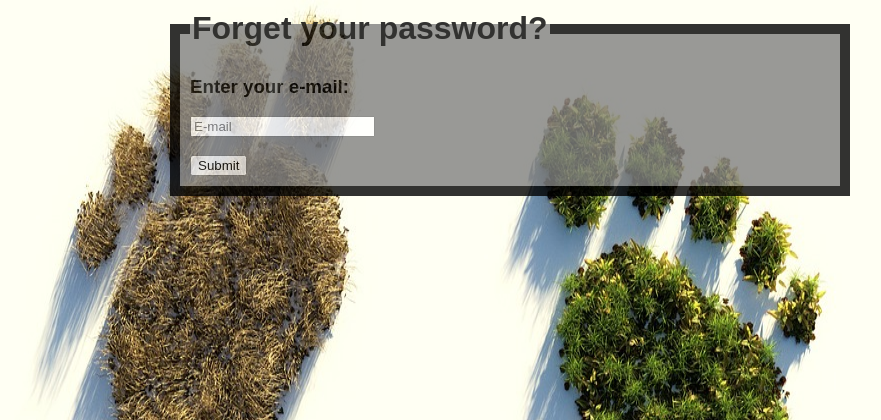
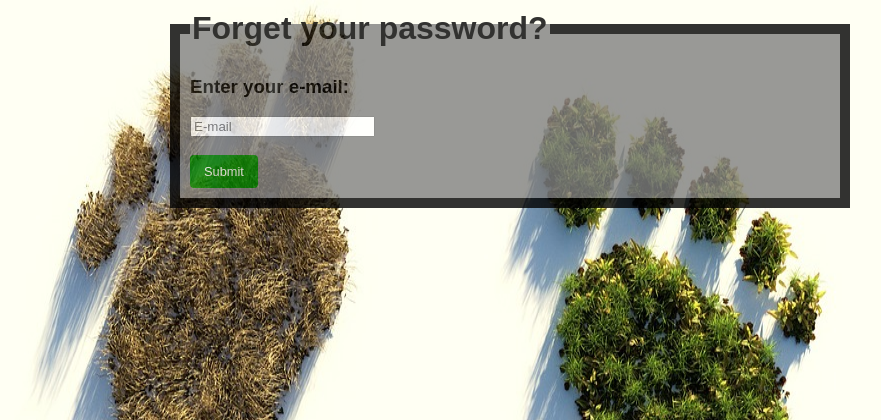
Before and after one commit to Flyingsssnail/INFO30005, a web app: file public/forget.html in a window 1280 px wide. Shown: the top 420 px of the page, without its empty margins (140-1021 px from the left). Run offline with its HTML, style and script files only (its server is not run), Linux system fonts and the light colour scheme.

Commit message:
visual+forget popup

```diff
--- a/public/forget.css
+++ b/public/forget.css
@@ -24,3 +24,12 @@ legend {
     font-weight:800;
     font-size:xx-large;
 }
+
+.btn {
+    background:green;
+    border:0;
+    padding:9px 14px;
+    color:#f3f3f3;
+    border-radius:4px;
+    font-size:0.8em;
+}
--- a/public/forget.html
+++ b/public/forget.html
@@ -7,17 +7,24 @@
 
 <body>
 <main>
+    <div>
+
 <fieldset>
     <legend>Forget your password?</legend>
     <h3 >Enter your e-mail:</h3>
     <input id = "user" type="text" placeholder="E-mail"/><br>
     <br>
-    <input type="button" value="Submit" onclick="wronguser()" class="login-button"/>
+    <input type="button" value="Submit" class='btn' onclick="popup()" class="login-button"/>
 </fieldset>
 
 </div>
 </main>
 
-<script src="hello.js"></script>
+<script>
+    function popup()
+    {
+        alert("We have successfully sent your password! Please check your mail box.");
+    }
+</script>
 </body>
 </html>
```
Also changed, not shown: public/postforum.css (+7 -0 lines).
